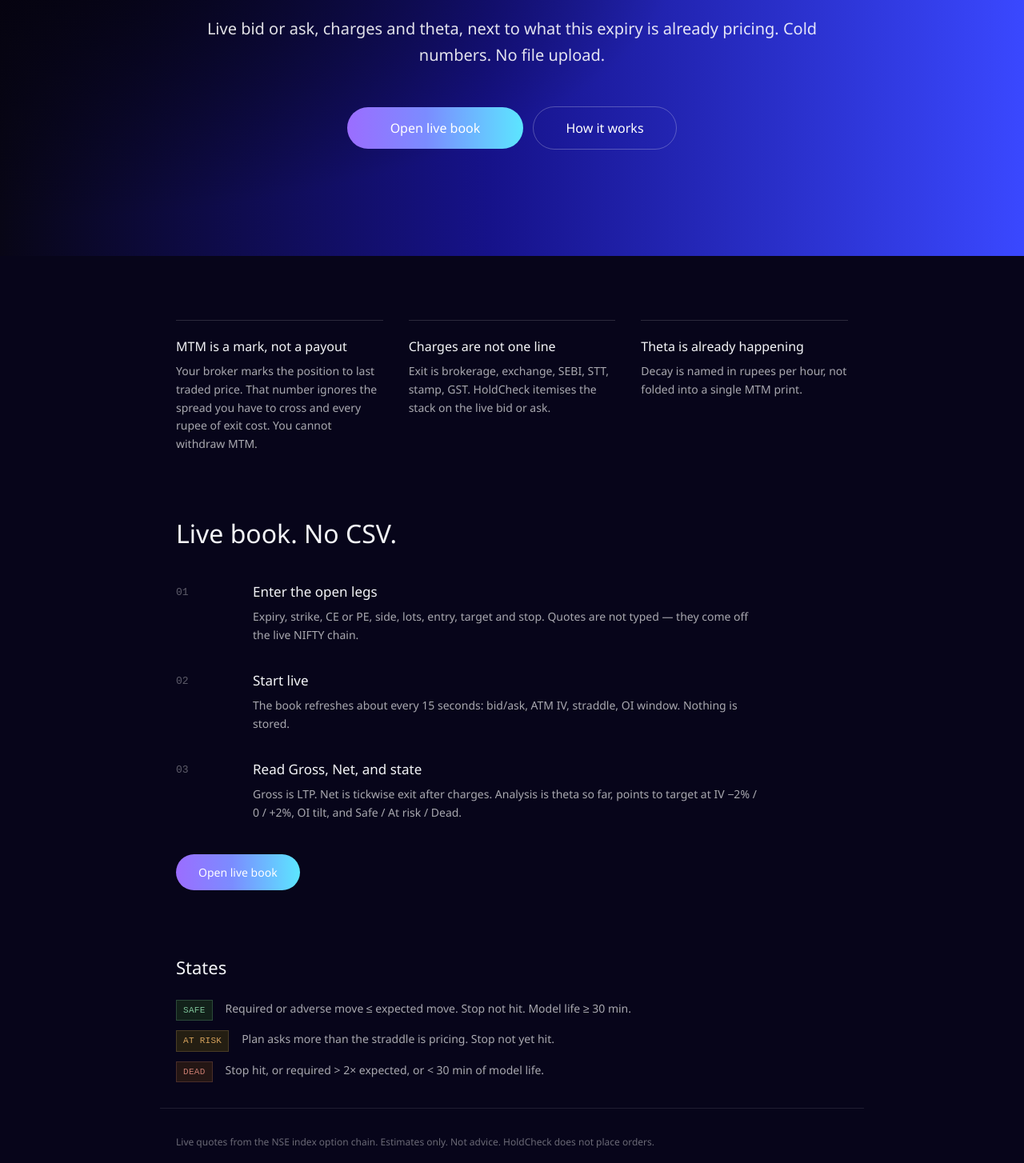
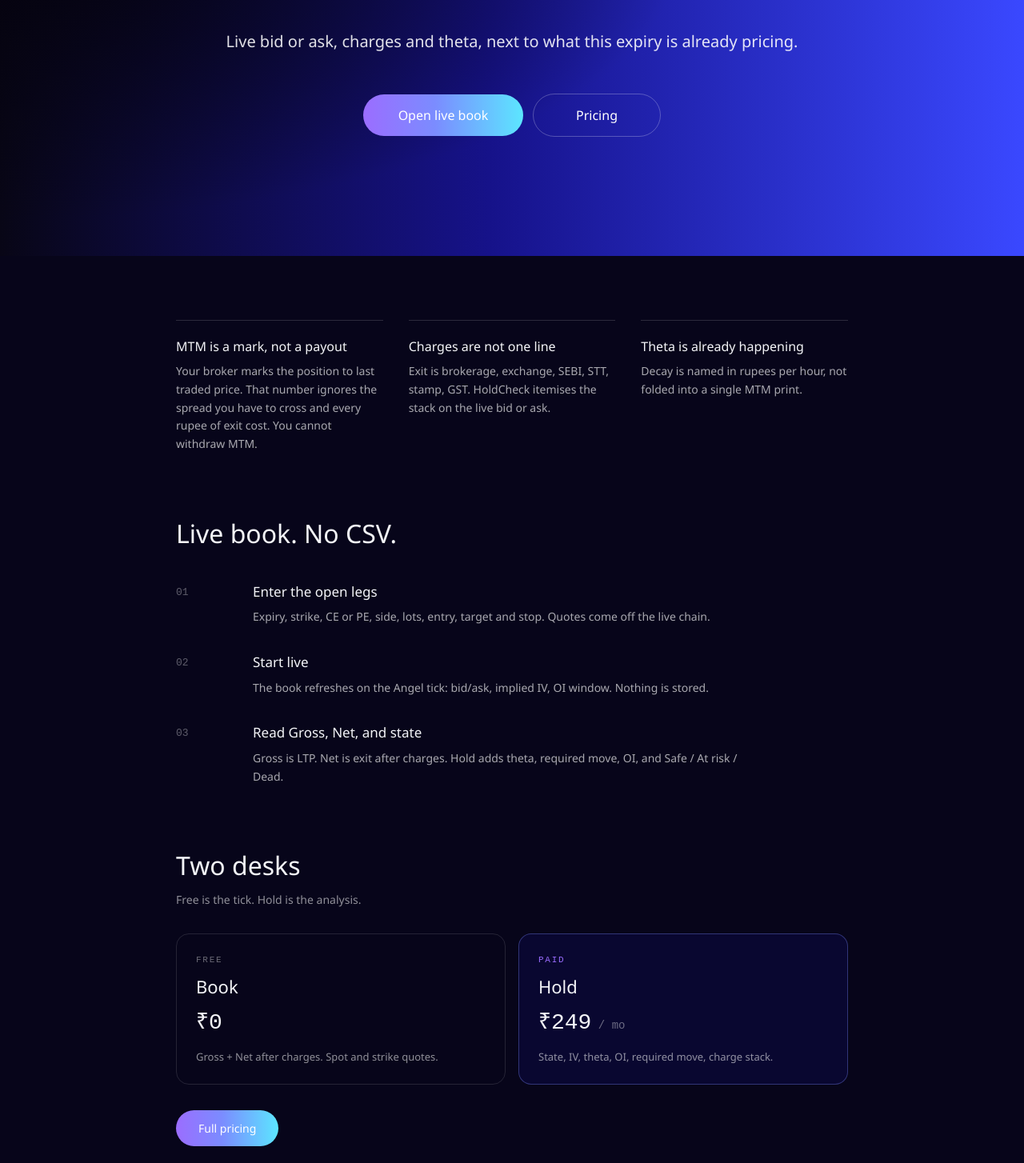
Before and after one commit to navdeepkalyan96-beep/holdcheck, a Next.js app in the folder web/: page / in a window 1280 px wide. Shown: the part 416-1870 px from the top of the page at 80% size. Built offline with nearby package versions, Linux system fonts and the light colour scheme.

Commit message:
Show Pricing on mobile and on the landing page

```diff
--- a/web/app/components/Nav.tsx
+++ b/web/app/components/Nav.tsx
@@ -10,11 +10,11 @@ export default function Nav() {
             HoldCheck
           </span>
         </Link>
-        <div className="flex items-center gap-5">
-          <Link href="/#how-it-works" className="hidden sm:inline text-[13px] text-white/70 hover:text-white transition-colors">
-            How it works
+        <div className="flex items-center gap-4 sm:gap-5">
+          <Link href="/#how-it-works" className="text-[13px] text-white/70 hover:text-white transition-colors">
+            How
           </Link>
-          <Link href="/pricing" className="hidden sm:inline text-[13px] text-white/70 hover:text-white transition-colors">
+          <Link href="/pricing" className="text-[13px] text-white/70 hover:text-white transition-colors">
             Pricing
           </Link>
           <Link
--- a/web/app/page.tsx
+++ b/web/app/page.tsx
@@ -35,24 +35,24 @@ const STEPS = [
   {
     n: "01",
     title: "Enter the open legs",
-    body: "Expiry, strike, CE or PE, side, lots, entry, target and stop. Quotes are not typed — they come off the live NIFTY chain.",
+    body: "Expiry, strike, CE or PE, side, lots, entry, target and stop. Quotes come off the live chain.",
   },
   {
     n: "02",
     title: "Start live",
-    body: "The book refreshes about every 15 seconds: bid/ask, ATM IV, straddle, OI window. Nothing is stored.",
+    body: "The book refreshes on the Angel tick: bid/ask, implied IV, OI window. Nothing is stored.",
   },
   {
     n: "03",
     title: "Read Gross, Net, and state",
-    body: "Gross is LTP. Net is tickwise exit after charges. Analysis is theta so far, points to target at IV −2% / 0 / +2%, OI tilt, and Safe / At risk / Dead.",
+    body: "Gross is LTP. Net is exit after charges. Hold adds theta, required move, OI, and Safe / At risk / Dead.",
   },
 ];
 
 const STATES = [
-  { name: "SAFE", tone: "success" as const, meaning: "Required or adverse move ≤ expected move. Stop not hit. Model life ≥ 30 min." },
-  { name: "AT RISK", tone: "warning" as const, meaning: "Plan asks more than the straddle is pricing. Stop not yet hit." },
-  { name: "DEAD", tone: "danger" as const, meaning: "Stop hit, or required > 2× expected, or < 30 min of model life." },
+  { name: "SAFE", tone: "success" as const, meaning: "Greeks and OI are not fighting the plan. Stop not hit." },
+  { name: "AT RISK", tone: "warning" as const, meaning: "IV, theta, or OI is pressing the hold. Stop not yet hit." },
+  { name: "DEAD", tone: "danger" as const, meaning: "Stop hit, or near expiry + high theta + IV crash + low delta." },
 ];
 
 export default function LandingPage() {
@@ -61,7 +61,7 @@ export default function LandingPage() {
       <section className="hero-gradient relative min-h-[92vh] flex flex-col items-center justify-center px-6 text-center overflow-hidden">
         <div className="max-w-[920px] mx-auto pt-10">
           <p className="font-[family-name:var(--font-mono)] text-[11px] tracking-[0.22em] uppercase text-white/55 mb-6">
-            Nifty options · live chain · estimates, not advice
+            Nifty options · live book · estimates, not advice
           </p>
           <h1 className="text-white font-[family-name:var(--font-display)] font-normal text-[34px] sm:text-[50px] lg:text-[58px] leading-[1.12] tracking-tight">
             Your broker&apos;s MTM isn&apos;t what you&apos;ll take
@@ -69,14 +69,13 @@ export default function LandingPage() {
           </h1>
           <p className="mt-7 text-white/88 text-[17px] sm:text-[20px] leading-relaxed max-w-[780px] mx-auto">
             Live bid or ask, charges and theta, next to what this expiry is already pricing.
-            Cold numbers. No file upload.
           </p>
           <div className="mt-12 flex flex-wrap items-center justify-center gap-3">
-            <Link href="/app" className="cta-gradient inline-flex items-center justify-center min-w-[220px] px-8 py-3.5 rounded-full text-white text-[16px] font-medium">
+            <Link href="/app" className="cta-gradient inline-flex items-center justify-center min-w-[200px] px-8 py-3.5 rounded-full text-white text-[16px] font-medium">
               Open live book
             </Link>
-            <Link href="/#how-it-works" className="inline-flex items-center justify-center min-w-[180px] px-8 py-3.5 rounded-full text-white text-[16px] border border-white/25">
-              How it works
+            <Link href="/pricing" className="inline-flex items-center justify-center min-w-[160px] px-8 py-3.5 rounded-full text-white text-[16px] border border-white/25">
+              Pricing
             </Link>
           </div>
         </div>
@@ -107,8 +106,27 @@ export default function LandingPage() {
               </div>
             ))}
           </div>
-          <Link href="/app" className="cta-gradient inline-flex mt-10 items-center justify-center px-7 py-3 rounded-full text-white text-[14px] font-medium">
-            Open live book
+        </section>
+
+        <section id="pricing" className="max-w-[880px] mx-auto px-5 pt-20">
+          <h2 className="text-[26px] sm:text-[32px] leading-tight font-medium mb-3">Two desks</h2>
+          <p className="text-[14px] text-white/55 mb-8">Free is the tick. Hold is the analysis.</p>
+          <div className="grid sm:grid-cols-2 gap-4">
+            <div className="rounded-2xl border border-white/12 p-6">
+              <p className="font-[family-name:var(--font-mono)] text-[11px] tracking-[0.16em] uppercase text-white/40">Free</p>
+              <p className="text-[22px] mt-2">Book</p>
+              <p className="font-[family-name:var(--font-mono)] text-[28px] mt-2">₹0</p>
+              <p className="text-[13px] text-white/55 mt-3">Gross + Net after charges. Spot and strike quotes.</p>
+            </div>
+            <div className="rounded-2xl border border-[#7b8cff]/35 p-6 bg-[#16128a]/20">
+              <p className="font-[family-name:var(--font-mono)] text-[11px] tracking-[0.16em] uppercase text-[#9b6dff]">Paid</p>
+              <p className="text-[22px] mt-2">Hold</p>
+              <p className="font-[family-name:var(--font-mono)] text-[28px] mt-2">₹249<span className="text-[14px] text-white/40"> / mo</span></p>
+              <p className="text-[13px] text-white/55 mt-3">State, IV, theta, OI, required move, charge stack.</p>
+            </div>
+          </div>
+          <Link href="/pricing" className="cta-gradient inline-flex mt-8 items-center justify-center px-7 py-3 rounded-full text-white text-[14px] font-medium">
+            Full pricing
           </Link>
         </section>
 
@@ -126,7 +144,7 @@ export default function LandingPage() {
 
         <footer className="max-w-[880px] mx-auto px-5 pb-12 border-t border-white/10 pt-8">
           <p className="text-[12px] text-white/40 leading-relaxed max-w-[720px]">
-            Live quotes from the NSE index option chain. Estimates only. Not advice. HoldCheck does not place orders.
+            Live quotes via Angel One. Estimates only. Not advice. HoldCheck does not place orders.
           </p>
         </footer>
       </div>
```
